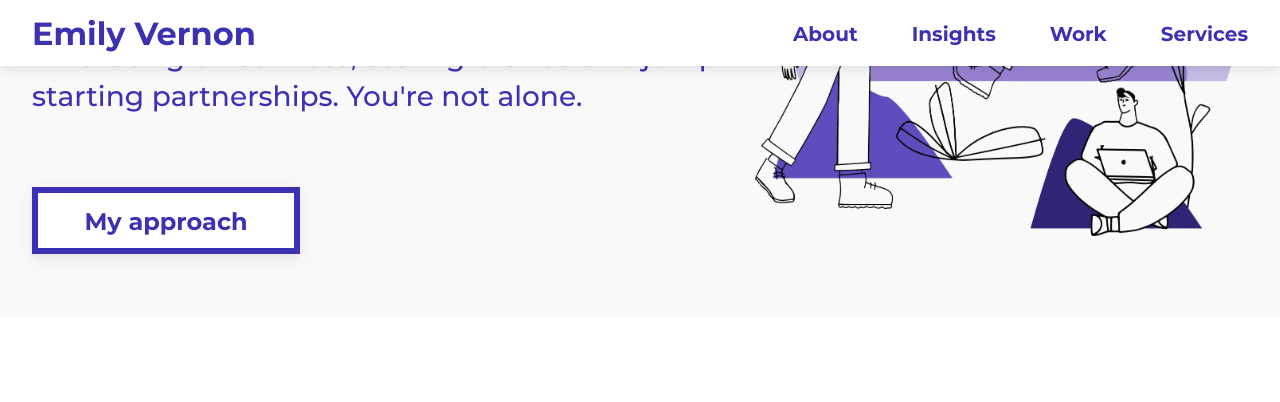
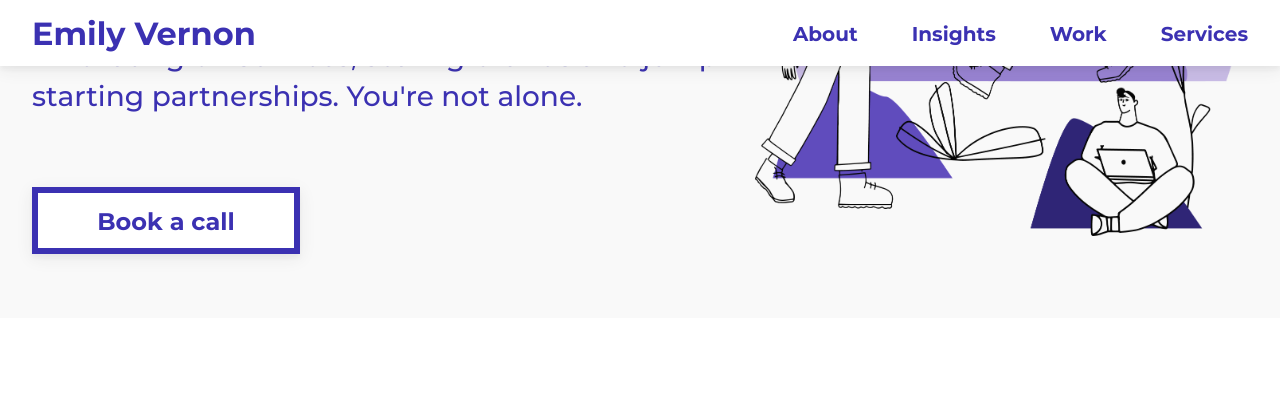
Before and after one commit to emilygv/emilyvernon.com, a Jekyll site: the page built from index.md, in a window 1280 px wide and 900 px high, scrolled down 790 px. Shown: the top 402 px of the window. Built offline with Jekyll 4.4.1, drawn with Linux system fonts in a browser that asks for light colours.

Commit message:
Update index.md
Book a call text change

```diff
--- a/index.md
+++ b/index.md
@@ -12,7 +12,7 @@ title= "Hi there - I’m Emily"
 subtitle= "Growth and scale is an increasing need. But where to start and who has the time?"
 description= "As a corporate dropout, I understand the complexity around going into new markets, innovating on services, scaling brands and jump-starting partnerships. You're not alone."
 image= "/assets/images/homepage_hero.png"
-button_title= "My approach" button_link= "https://calendly.com/emilygvernon/30min"
+button_title= "Book a call" button_link= "https://calendly.com/emilygvernon/30min"
 %}
 
 {% include section_icons.html
```
